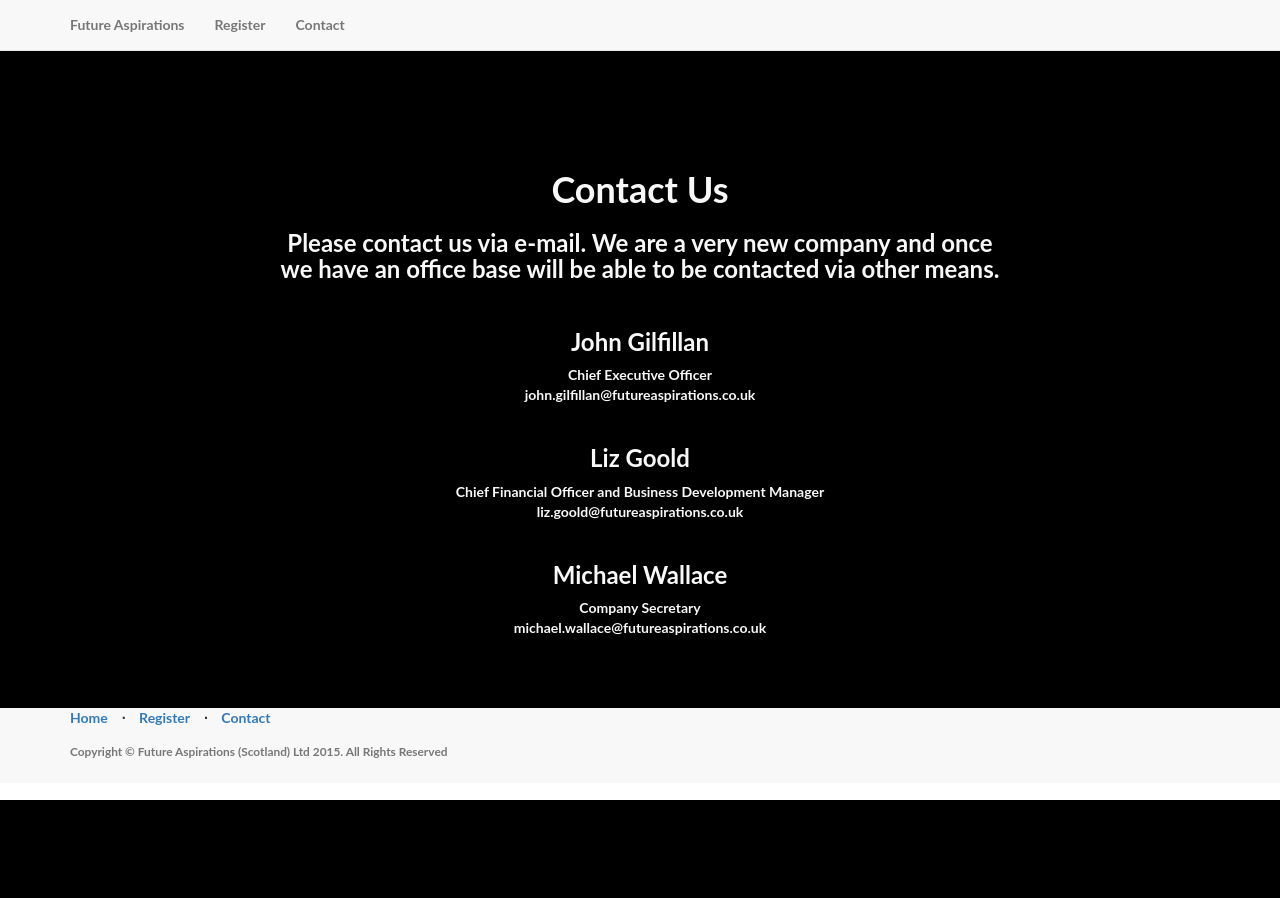
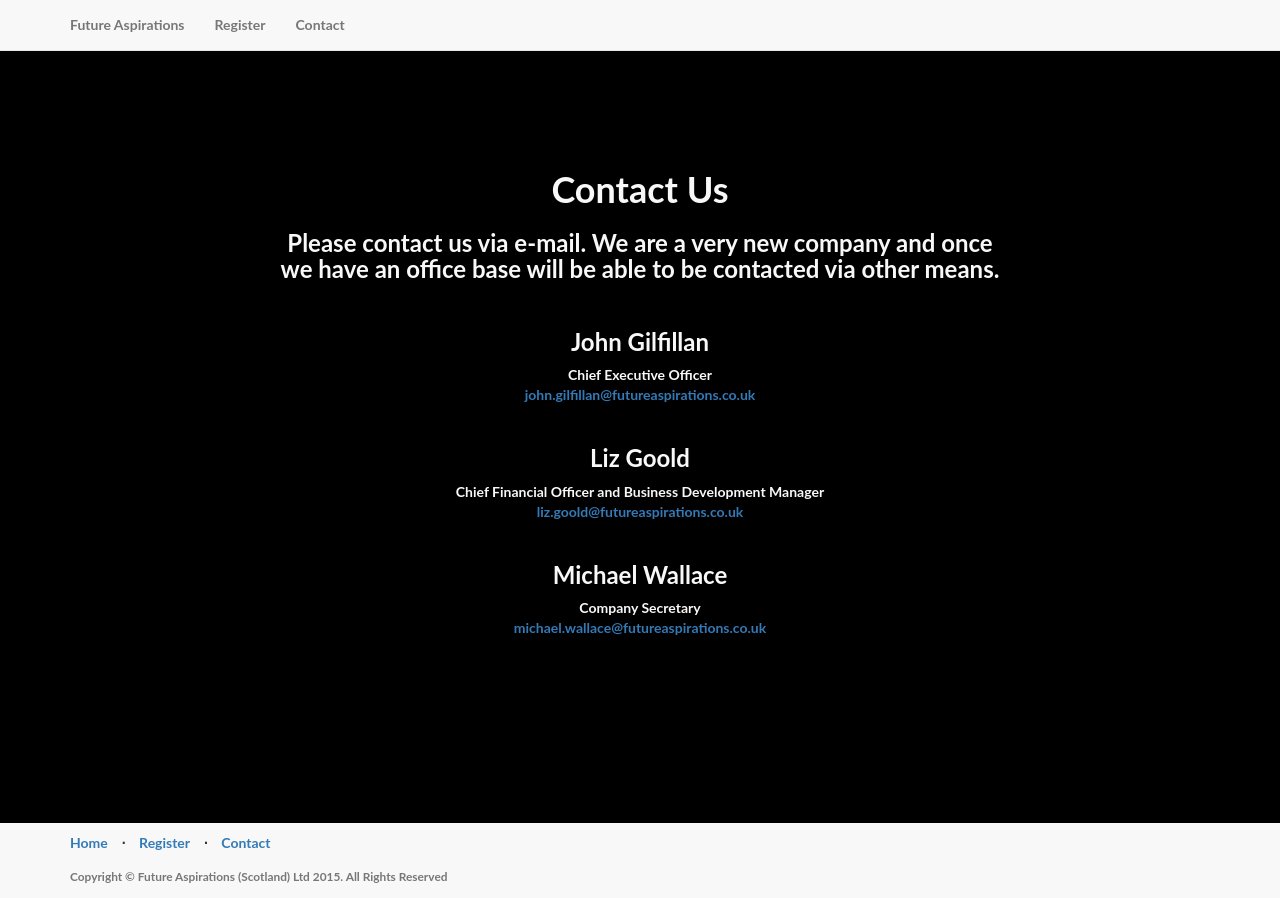
Before and after one commit to Futureaspirations/FutureAspirationsWeb, a PHP site: page /contact.php in a window 1280 px wide. Before the commit the page ends 800 px from the top, so only its background shows below. Run offline with PHP 8.4, Linux system fonts and the light colour scheme; some libraries are stand-ins or nearby versions.

Commit message:
Fixed some layout issues

```diff
--- a/contact.php
+++ b/contact.php
@@ -6,7 +6,7 @@
     <meta name="viewport" content="width=device-width, initial-scale=1">
     <!-- CSS -->
     <link href="bootstrap-3.3.5-dist/css/bootstrap.min.css" rel="stylesheet" media="screen">
-    <link href="landing-page.css" rel="stylesheet">
+    <link href="style.css" rel="stylesheet">
     <?php include_once "header.php"; ?>
 </head>
 <body>
@@ -18,19 +18,19 @@
 		have an office base will be able to be contacted via other means.</h3>
 		<tr>
 			<td><h3><br>John Gilfillan</h3>Chief Executive Officer <br> </td>
-			<td>john.gilfillan@futureaspirations.co.uk<br><br></td>
+			<td><a href="mailto:john.gilfillan@futureaspirations.co.uk">john.gilfillan@futureaspirations.co.uk</a><br><br></td>
 		</tr>
 		<tr>
 			<td><h3>Liz Goold</h3> Chief Financial Officer and Business Development Manager <br> </td>
-			<td>liz.goold@futureaspirations.co.uk<br><br></td>
+			<td><a href="mailto:liz.goold@futureaspirations.co.uk">liz.goold@futureaspirations.co.uk</a><br><br></td>
 		</tr>
 		<tr>
 			<td><h3>Michael Wallace</h3> Company Secretary <br> </td>
-			<td>michael.wallace@futureaspirations.co.uk<br><br></td>
+			<td><a href="mailto:michael.wallace@futureaspirations.co.uk">michael.wallace@futureaspirations.co.uk</a><br><br></td>
 		</tr>
 	</div>
 	</div>
 	</div>
+	<?php include_once "footer.php"; ?>
 </body>
-<?php include_once "footer.php"; ?>
 </html>
--- a/footer.php
+++ b/footer.php
@@ -17,15 +17,15 @@
                 <div class="col-lg-12">
                     <ul class="list-inline">
                         <li>
-                            <a href="#">Home</a>
+                            <a href="landingPage.php">Home</a>
                         </li>
                         <li class="footer-menu-divider">&sdot;</li>
                         <li>
-                            <a href="#about">Register</a>
+                            <a href="registerPage.php">Register</a>
                         </li>
                         <li class="footer-menu-divider">&sdot;</li>
                         <li>
-                            <a href="#contact">Contact</a>
+                            <a href="contact.php">Contact</a>
                         </li>
                     </ul>
                     <p class="copyright text-muted small">Copyright &copy; Future Aspirations (Scotland) Ltd 2015. All Rights Reserved</p>
--- a/header.php
+++ b/header.php
@@ -4,48 +4,13 @@
   	<meta charset="utf-8">
     <meta http-equiv="X-UA-Compatible" content="IE=edge">
     <meta name="viewport" content="width=device-width, initial-scale=1">
-
     <!-- CSS -->
     <link href="bootstrap-3.3.5-dist/css/bootstrap.min.css" rel="stylesheet" media="screen">
-    <link href="landing-page.css" rel="stylesheet">
-    <!--<style>
-    	body {
-    	padding-top: 60px;
-    	}
-
-    </style>-->
+    <link href="landing-page.css" rel="stylesheet"
   </head>
   <body>
-  <!--<div class="navbar navbar-inverse navbar-fixed-top" role="navigation">
-      <div class="container-fluid">
-        <div class="navbar-header">
-          <button type="button" class="navbar-toggle collapsed" data-toggle="collapse" data-target=".navbar-collapse">
-            <span class="sr-only">Toggle navigation</span>
-            <span class="icon-bar"></span>
-            <span class="icon-bar"></span>
-            <span class="icon-bar"></span>
-          </button>
-          <a class="navbar-brand" href="bootstrapTest.php">Future Aspirations</a>
-        </div>
-        <div class="navbar-collapse collapse">
-          <ul class="nav navbar-nav navbar-left">
-                <li><a href="bootstrapTest.php">Home</a></li>
-                <li><a href="GroupWorkRecording.php">Group Work Recording</a> </li>
-                <li><a href="StreetWorkRecording.php">Street Work Recording</a></li>
-                <li><a href="TimeSheetSubmission.php">Time Sheet Submission</a></li>
-                <li><a href="VolunteerTimesheet.php">Volunteer Timesheet</a></li>
-                <li><a href="ImpactStatementRecording.php">Impact Statement Recording</a></li>
-                <li><a href="registerPage.php">Register</a></li>
-                <li><a href="#">Contact</a></li>
-              </ul>
-        </div>
-      </div>
-    </div>-->
-
-    <!-- Navigation -->
     <nav class="navbar navbar-default navbar-fixed-top topnav" role="navigation">
         <div class="container topnav">
-            <!-- Brand and toggle get grouped for better mobile display -->
             <div class="navbar-header">
                 <button type="button" class="navbar-toggle" data-toggle="collapse" data-target=".navbar-collapse">
                     <span class="sr-only">Toggle navigation</span>
@@ -55,7 +20,6 @@
                 </button>
                 <a class="navbar-brand topnav" href="landingPage.php">Future Aspirations</a>
             </div>
-            <!-- Collect the nav links, forms, and other content for toggling -->
             <div class="collapse navbar-collapse" id="bs-example-navbar-collapse-1">
                 <ul class="nav navbar-nav navbar-left">
                 <!--<li><a href="bootstrapTest.php">Home</a></li>
@@ -68,9 +32,7 @@
                 <li><a href="contact.php">Contact</a></li>
                 </ul>
             </div>
-            <!-- /.navbar-collapse -->
         </div>
-        <!-- /.container -->
     </nav>
 	</body>
 </html>
--- a/landing-page.css
+++ b/landing-page.css
@@ -1,9 +1,3 @@
-/*!
- * Start Bootstrap - Landing Page Bootstrap Theme (http://startbootstrap.com)
- * Code licensed under the Apache License v2.0.
- * For details, see http://www.apache.org/licenses/LICENSE-2.0.
- */
-
 body,
 html {
     width: 100%;
@@ -38,15 +32,6 @@ h6 {
     background-color: #000000;
     background-size: cover;
 }
-
-.top-page{
-	padding-top: 50px;
-	}
-
-.contact-page{
-	padding-top: 50px;
-	position: relative;
-    }
 
 
 .intro-message {
@@ -173,6 +158,7 @@ h6 {
 .footer,.push {
 	height:75px;
   	background-color: #f8f8f8;
+  	padding-top: 10px;
 }
 
 .wrapper {
--- a/landingPage.php
+++ b/landingPage.php
@@ -33,8 +33,6 @@
     </div>
     <div class="push"></div>
     </div>
-   		<script src="http://code.jquery.com/jquery.js"></script>
-    	<script src="bootstrap-3.3.5-dist/js/bootstrap.min.js"></script>
   	</body>
   	<?php include_once "footer.php"; ?>
 </html>
--- a/style.css
+++ b/style.css
@@ -1,45 +1,35 @@
-/*
-To change this license header, choose License Headers in Project Properties.
-To change this template file, choose Tools | Templates
-and open the template in the editor.
-*/
-/*
-    Created on : 06-May-2015, 18:39:39
-    Author     : Bart
-*/
-
-body {
-    margin: 0;
-    padding: 0;
-    background: activeborder;
+body,
+html {
+    width: 100%;
+    height: 100%;
 }
 
-ul {
-    list-style: none;
-    margin: auto;
-    padding: 0;
-
+body,
+h1,
+h2,
+h3,
+h4,
+h5,
+h6 {
+    font-family: "Lato","Helvetica Neue",Helvetica,Arial,sans-serif;
+    font-weight: 700;
 }
 
-li {
-    /*float:left;*/
-
+.intro-header {
+    padding-top: 50px; /* On other pages make sure there is 50px of padding to make sure the navbar doesn't overlap content! */
+    padding-bottom: 50px;
+    text-align: center;
+    color: #f8f8f8;
+    background-color: #000000;
+    background-size: cover;
 }
 
-a {
-        font-family: Arial, Helvetica, sans-serif;
-        display: list-item;
-        text-align: center;
-        width: 150px;
-        padding: 0px;
-        text-decoration: none;
-        color: black;
-        background-color: #9791FF;
-        border: 1px solid black;
-}
+.top-page{
+	padding-top: 50px;
+	}
 
-a:hover {
-    text-decoration: none;
-    color: #fff;
-
-}
+.contact-page{
+	padding-top: 50px;
+	position: relative;
+	padding-bottom:115px;
+    }
```
